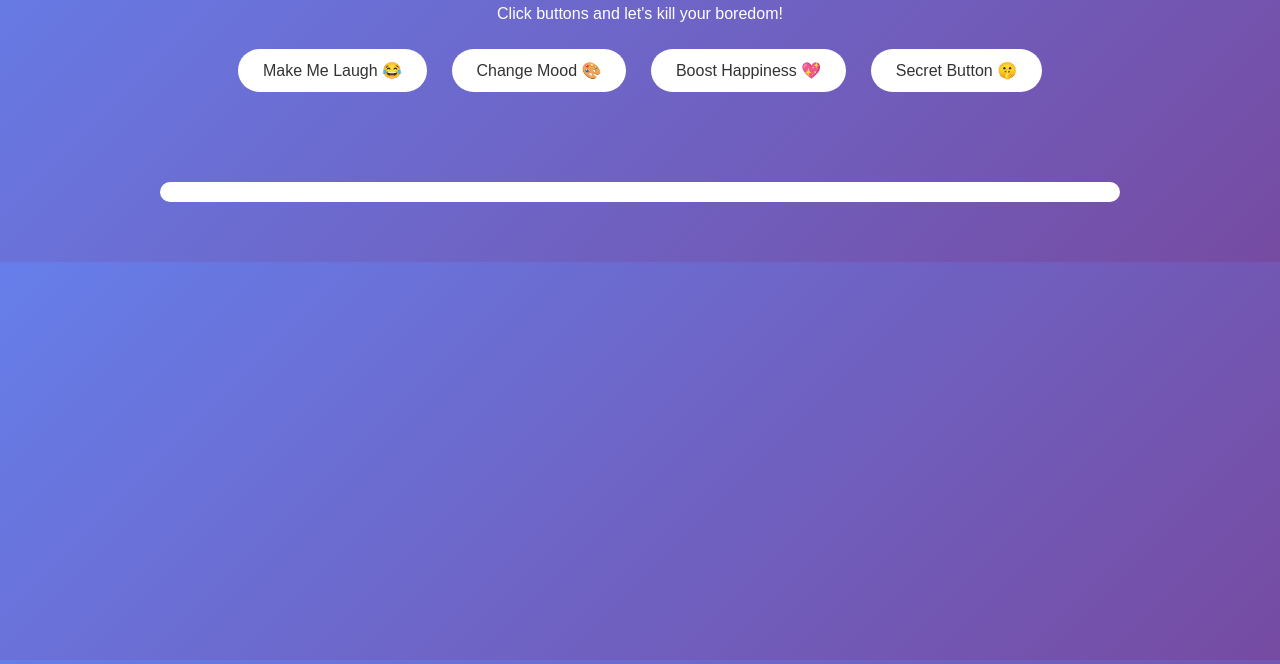
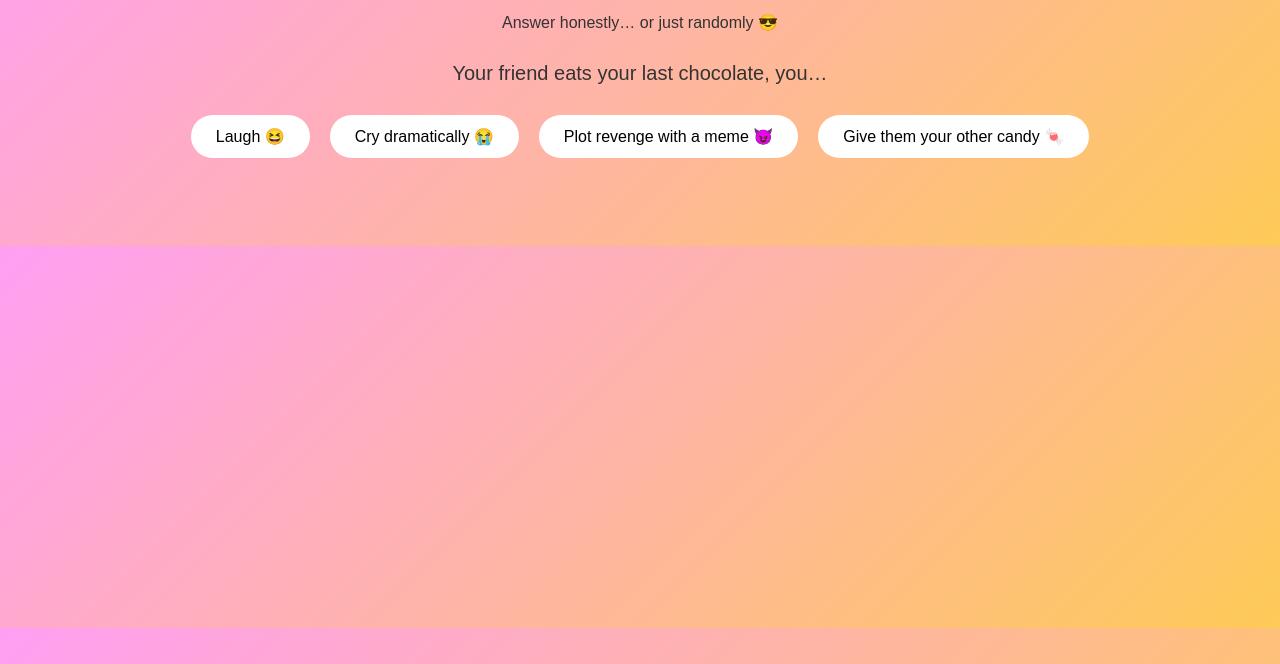
Before and after one commit to sandeep7162-code/FUN-HERE, a plain HTML site: page index.html in a window 1280 px wide. Shown: the part 136-800 px from the top of the page. Drawn offline with Linux system fonts and the light colour scheme.

Commit message:
Add files via upload

```diff
--- a/index.html
+++ b/index.html
@@ -2,27 +2,20 @@
 <html lang="en">
 <head>
 <meta charset="UTF-8">
-<title>Boredom Killer 😎</title>
+<title>Funny Friendship Quiz 😂</title>
 <meta name="viewport" content="width=device-width, initial-scale=1.0">
-
 <style>
 body{
-    margin:0;
-    font-family: 'Poppins', sans-serif;
+    font-family:'Poppins', sans-serif;
     text-align:center;
-    background: linear-gradient(135deg,#667eea,#764ba2);
-    color:white;
+    background: linear-gradient(135deg,#ff9ff3,#feca57);
+    color:#333;
+    padding:40px;
     transition:0.5s;
+    overflow:hidden;
 }
 
-.container{
-    padding:40px;
-}
-
-h1{
-    font-size:40px;
-}
-
+h1{font-size:40px;}
 button{
     padding:12px 25px;
     margin:10px;
@@ -31,96 +24,130 @@ button{
     cursor:pointer;
     font-size:16px;
     background:white;
-    color:#333;
     transition:0.3s;
 }
 
 button:hover{
     transform:scale(1.1);
-    background:#ffeb3b;
+    background:#ff6b6b;
+    color:white;
 }
 
-#message{
+#quiz, #result{
+    margin-top:30px;
     font-size:20px;
-    margin-top:20px;
-    min-height:40px;
 }
 
-.progress{
-    width:80%;
-    height:20px;
-    background:white;
-    border-radius:20px;
-    margin:20px auto;
-    overflow:hidden;
+.party-item{
+    position:fixed;
+    width:30px;
+    height:30px;
+    pointer-events:none;
+    animation:fall linear infinite;
 }
 
-.progress-bar{
-    height:100%;
-    width:0%;
-    background:limegreen;
-    transition:1s;
+@keyframes fall{
+    0%{transform:translateY(0) rotate(0deg);}
+    100%{transform:translateY(100vh) rotate(360deg);}
 }
 </style>
 </head>
-
 <body>
 
-<div class="container">
-    <h1>Hey Bored Human 😜</h1>
-    <p>Click buttons and let's kill your boredom!</p>
+<h1>🤪 Funny Friendship Quiz 🤣</h1>
+<p>Answer honestly… or just randomly 😎</p>
 
-    <button onclick="randomMessage()">Make Me Laugh 😂</button>
-    <button onclick="changeColor()">Change Mood 🎨</button>
-    <button onclick="increaseHappiness()">Boost Happiness 💖</button>
-    <button onclick="secret()">Secret Button 🤫</button>
-
-    <div id="message"></div>
-
-    <div class="progress">
-        <div class="progress-bar" id="bar"></div>
-    </div>
+<div id="quiz">
+    <p id="question"></p>
+    <div id="options"></div>
 </div>
 
+<div id="result"></div>
+
 <script>
-let messages = [
-"Why don’t programmers like nature? Too many bugs 🐛😂",
-"You are not bored… you are just in energy saving mode 🔋😆",
-"If laziness were a sport, you'd win gold 🥇😂",
-"Smile! Your crush might be watching (probably not) 😜",
-"You clicked this… so you’re officially bored confirmed 😂"
+let questions = [
+    {
+        q:"Your friend eats your last chocolate, you…",
+        a:["Laugh 😆","Cry dramatically 😭","Plot revenge with a meme 😈","Give them your other candy 🍬"]
+    },
+    {
+        q:"Your friend wears socks with sandals, you…",
+        a:["Take a photo secretly 📸","Laugh hysterically 😂","Ask if they need a fashion police 🚓","Join them boldly 🧦"]
+    },
+    {
+        q:"Your friend sings in the shower badly, you…",
+        a:["Join them in duet 🎤","Record and post online 😎","Offer earplugs 👂","Start dancing wildly 💃"]
+    },
+    {
+        q:"They call you at 3AM for random advice, you…",
+        a:["Pick up and act serious 😐","Pretend sleeping 😴","Give ridiculous advice 🤣","Ask for snacks first 🍕"]
+    }
 ];
 
-function randomMessage(){
-    let random = messages[Math.floor(Math.random()*messages.length)];
-    document.getElementById("message").innerText = random;
+let current = 0;
+let score = 0;
+let partyInterval;
+
+function showQuestion(){
+    if(current >= questions.length){
+        showResult();
+        return;
+    }
+    document.getElementById("question").innerText = questions[current].q;
+    let optionsDiv = document.getElementById("options");
+    optionsDiv.innerHTML = "";
+    questions[current].a.forEach((option)=>{
+        let btn = document.createElement("button");
+        btn.innerText = option;
+        btn.onclick = ()=>{
+            score += Math.floor(Math.random()*2 + 1); // Random fun scoring
+            triggerFunEffect();
+            current++;
+            showQuestion();
+        };
+        optionsDiv.appendChild(btn);
+    });
 }
 
-function changeColor(){
+function triggerFunEffect(){
+    // Random background color
     let colors = ["#ff6b6b","#feca57","#48dbfb","#1dd1a1","#5f27cd","#ff9ff3"];
-    document.body.style.background = colors[Math.floor(Math.random()*colors.length)];
+    document.body.style.background = `linear-gradient(135deg,${colors[Math.floor(Math.random()*colors.length)]},${colors[Math.floor(Math.random()*colors.length)]})`;
+
+    // Floating emoji
+    const emojis = ["😂","🥳","🤣","😎","💃","🕺"];
+    let emoji = document.createElement("div");
+    emoji.classList.add("party-item");
+    emoji.innerText = emojis[Math.floor(Math.random()*emojis.length)];
+    emoji.style.left = Math.random()*100 + "vw";
+    emoji.style.fontSize = Math.random()*30 + 20 + "px";
+    emoji.style.animationDuration = (Math.random()*2 + 1) + "s";
+    document.body.appendChild(emoji);
+    setTimeout(()=>emoji.remove(),3000);
 }
 
-let happiness = 0;
-function increaseHappiness(){
-    if(happiness < 100){
-        happiness += 20;
-        document.getElementById("bar").style.width = happiness + "%";
-        document.getElementById("message").innerText = "Happiness Level: " + happiness + "% 😁";
-    }else{
-        document.getElementById("message").innerText = "MAXIMUM HAPPINESS ACHIEVED 🚀🎉";
-    }
+function showResult(){
+    let funnyResults = [
+        "You are the Meme Lord of Friendship 😂",
+        "Friendship Level: Snack Sharing Legend 🍫",
+        "You two are like Salt & Sugar 🧂🍭",
+        "Friendship Level: Ultimate Crazy Duo 🤪",
+        "You are officially BFF Extraordinaire 🏆"
+    ];
+    let resultText = funnyResults[Math.floor(Math.random()*funnyResults.length)];
+    document.getElementById("quiz").style.display = "none";
+    document.getElementById("result").innerHTML = `<h2>${resultText}</h2><button onclick='restart()'>Play Again 🎮</button>`;
 }
 
-function secret(){
-    document.body.innerHTML = `
-    <div style="padding:50px; text-align:center;">
-    <h1>🎉 SURPRISE 🎉</h1>
-    <h2>You are Awesome 😎🔥</h2>
-    <p>Now stop being bored and go conquer the world!</p>
-    <button onclick="location.reload()">Go Back</button>
-    </div>`;
+function restart(){
+    current = 0;
+    score = 0;
+    document.getElementById("quiz").style.display = "block";
+    document.getElementById("result").innerHTML = "";
+    showQuestion();
 }
+
+showQuestion();
 </script>
 
 </body>
```
